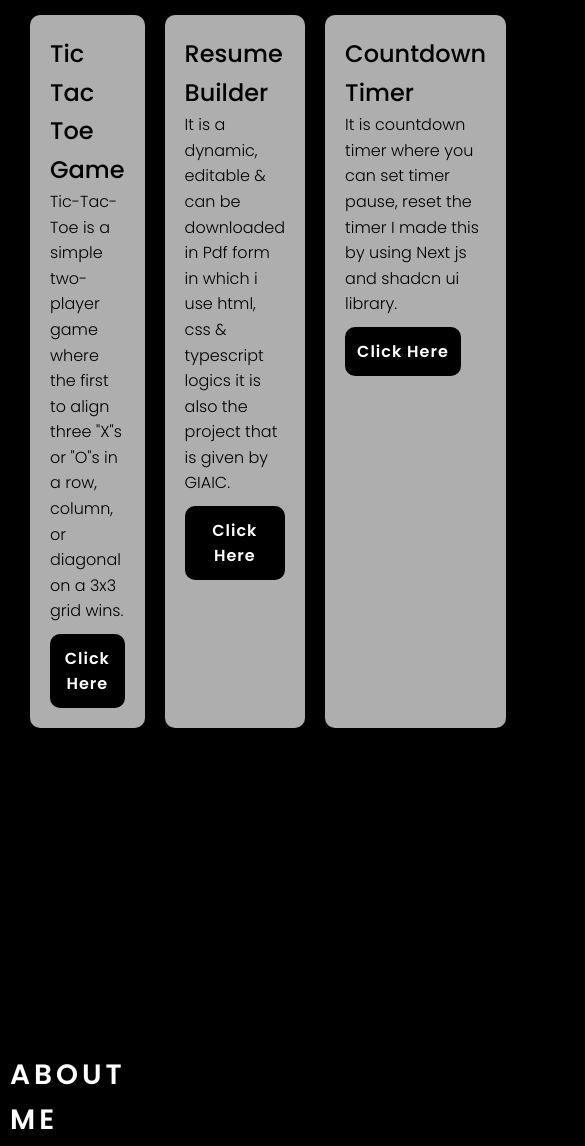
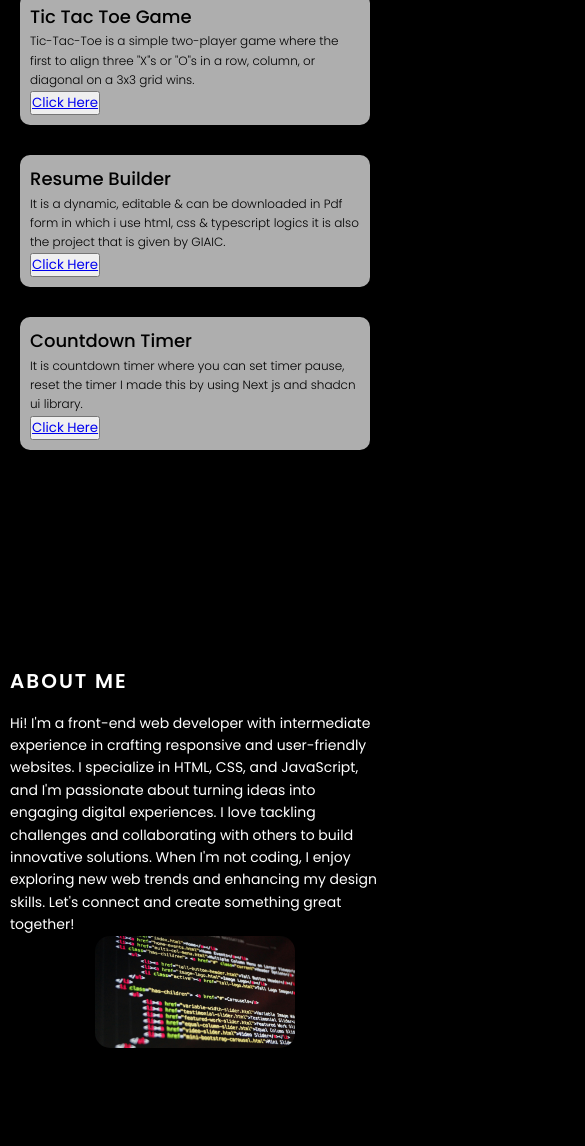
Before and after one commit to TalhaJamal02/portfolio-website, a plain HTML site: page portfolio-website/index.html in a window 390 px wide. Shown: the part 1045-2191 px from the top of the page, 585 px wide, since content can reach past the window. Drawn offline with Linux system fonts and the light colour scheme; a web font is replaced by a local one.

Commit message:
Update style.css

```diff
--- a/portfolio-website/style.css
+++ b/portfolio-website/style.css
@@ -18,6 +18,7 @@ html {
 
 body {
   line-height: 1.6;
+  overflow-x: hidden;
 }
 
 header {
@@ -26,6 +27,7 @@ header {
   padding: 10px 0;
 }
 
+/* Navbar Section */
 nav {
   display: flex;
   justify-content: space-between;
@@ -65,13 +67,13 @@ section {
   text-align: center;
 }
 
+/* Hero Section */
 .hero {
   position: relative;
   margin: 75px 0 50px;
   color: white;
   padding: 145px 20px;
   animation: fadeIn 1s ease-out;
-  overflow: hidden;
   text-align: left;
 }
 
@@ -136,12 +138,12 @@ section {
   margin: auto;
 }
 
+/* Project Section */
 .projects {
   display: grid;
   grid-template-columns: repeat(3, 1fr);
   gap: 20px;
   padding: 20px;
-
 }
 
 #projects h1 {
@@ -181,26 +183,29 @@ section {
   font-weight: 300;
 }
 
-.pro-btn {
+.project-btn {
+  padding: 10px;
   background-color: black;
   border-radius: 10px;
+  cursor: pointer;
   margin-top: 10px;
   transition: all 0.5s;
   border: 2px solid #000;
-
 }
 
-.pro-btn a {
+.project-btn a {
   color: #fff;
   text-decoration: none;
   font-weight: 600;
   letter-spacing: 1px;
 }
 
-.pro-btn:hover {
+.project-btn:hover {
   background-color: transparent;
 }
 
+
+/* About Section */
 .about {
   display: flex;
   align-items: center;
@@ -235,6 +240,7 @@ section {
   border-radius: 15px;
 }
 
+/* Contact Section */
 form {
   display: flex;
   flex-direction: column;
@@ -247,7 +253,6 @@ form {
   font-size: 18px;
   font-weight: 400;
 }
-
 
 .contact h1 {
   font-weight: 600;
@@ -271,7 +276,7 @@ textarea {
   margin-bottom: 10px;
 }
 
-button {
+.btn-sub {
   font-size: 16px;
   padding: 10px;
   background-color: grey;
@@ -282,11 +287,12 @@ button {
   transition: all 0.5s;
 }
 
-button:hover {
+.btn-sub:hover {
   background-color: transparent;
   color: white;
 }
 
+/* Footer Section */
 footer {
   background-color: #333;
   color: #fff;
@@ -294,6 +300,7 @@ footer {
   text-align: center;
 }
 
+/* Hamburger For Mobile Devices */
 .hamburger {
   display: none;
   cursor: pointer;
@@ -320,10 +327,11 @@ footer {
   transform: rotate(45deg) translate(-5px, -6px);
 }
 
-/* Mobile responsiveness */
+/* Mobile responsiveness of all section => */
+/* Navbar & Hamburger */
 @media (max-width: 768px) {
   .nav-links {
-    position: absolute;
+    position: fixed;
     right: 0;
     top: 0;
     height: 100vh;
@@ -335,6 +343,7 @@ footer {
     width: 100%;
     z-index: 10;
     transform: translateX(100%);
+    overflow: hidden;
     transition: transform 0.3s ease-in-out;
     opacity: 0;
   }
@@ -375,6 +384,117 @@ footer {
   }
 }
 
+/* Project */
+@media (max-width: 768px) {
+  .projects {
+    grid-template-columns: repeat(2, 1fr);
+    gap: 15px;
+    padding: 15px;
+  }
+
+  #projects h1 {
+    font-size: 24px;
+    letter-spacing: 3px;
+  }
+
+  .projects .project {
+    padding: 15px;
+  }
+
+  .projects .project h2 {
+    font-size: 20px;
+  }
+
+  .projects .project p {
+    font-size: 14px;
+  }
+
+  .project-btn {
+    padding: 8px;
+    margin-top: 8px;
+  }
+}
+
+@media (max-width: 480px) {
+  .projects {
+    grid-template-columns: 1fr;
+    gap: 10px;
+    padding: 10px;
+  }
+
+  #projects h1 {
+    font-size: 20px;
+    letter-spacing: 2px;
+  }
+
+  .projects .project {
+    padding: 10px;
+  }
+
+  .projects .project h2 {
+    font-size: 18px;
+  }
+
+  .projects .project p {
+    font-size: 12px;
+  }
+
+  .project-btn {
+    padding: 6px;
+    margin-top: 6px;
+  }
+}
+
+/* About */
+@media (max-width: 768px) {
+  .about {
+    flex-direction: column;
+    padding: 100px 20px;
+    text-align: center;
+  }
+
+  .about-content {
+    padding-right: 0;
+    text-align: center;
+  }
+
+  .about p {
+    width: 100%;
+  }
+
+  .about h1 {
+    font-size: 24px;
+    letter-spacing: 3px;
+  }
+
+  .about-image img {
+    max-width: 250px;
+  }
+}
+
+/* For mobile devices adjustments */
+@media (max-width: 480px) {
+  .about {
+    padding: 50px 10px;
+  }
+
+  .about h1 {
+    font-size: 20px;
+    letter-spacing: 2px;
+  }
+
+  .about p {
+    font-size: 14px;
+    width: 100%;
+  }
+
+  .about-image img {
+    max-width: 200px;
+  }
+}
+
+
+
 /* Keyframes for slideIn animation */
 @keyframes slideIn {
   0% {
```
